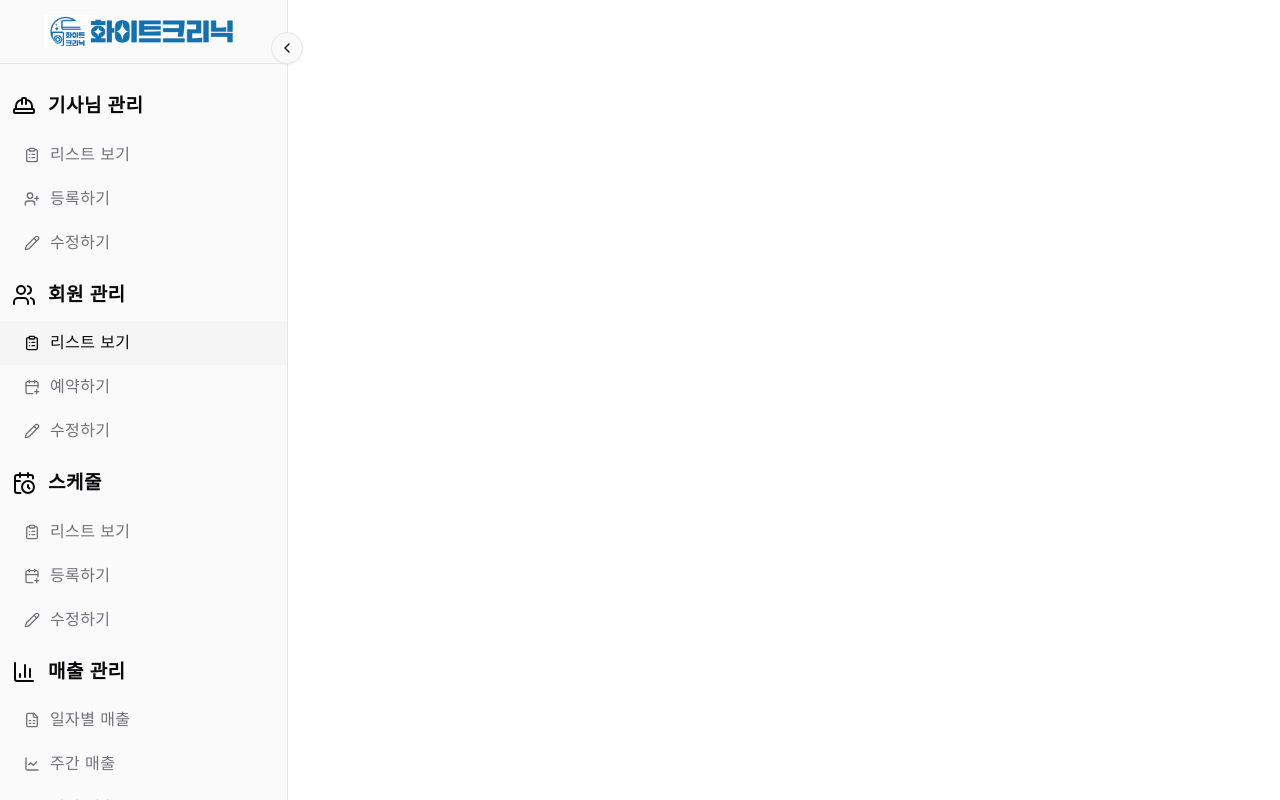
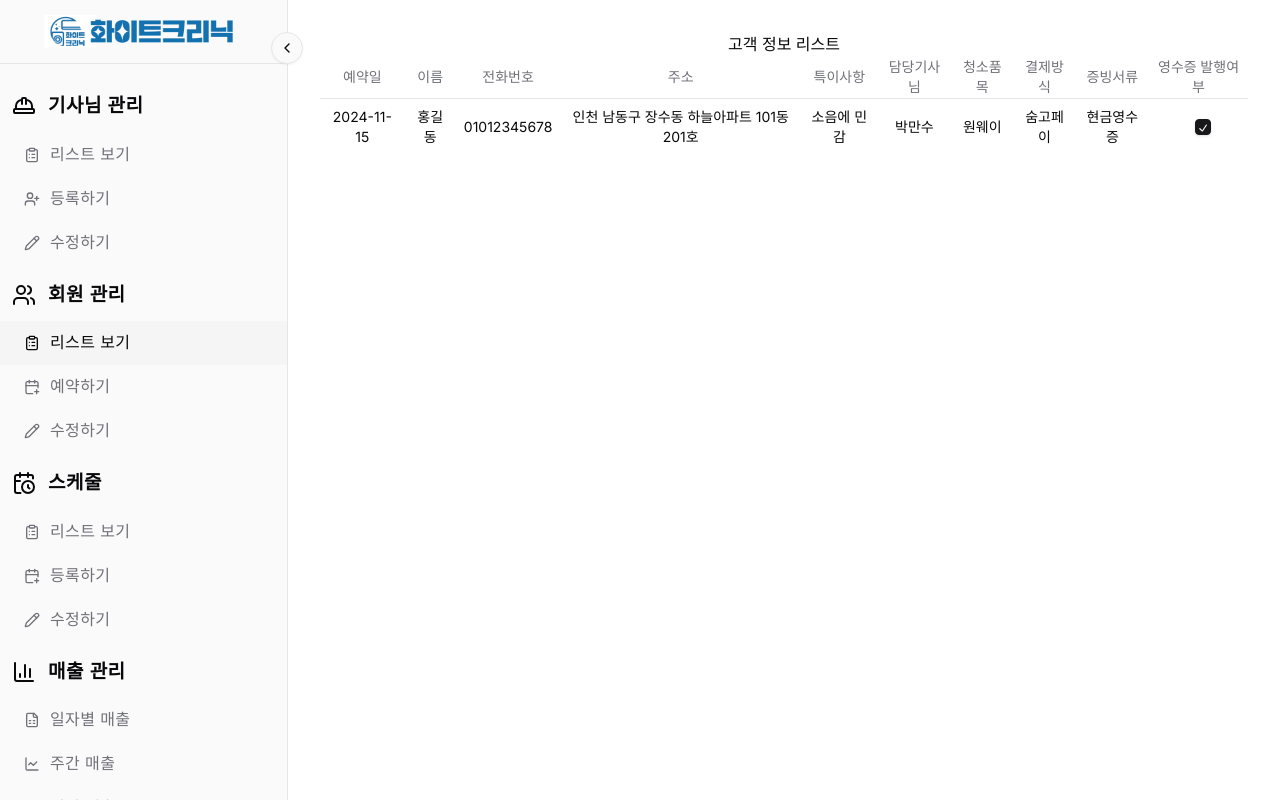
Before and after one commit to easyone1372/whtieclinic, a Next.js app: page /customers/c_list in a window 1280 px wide. Built offline with nearby package versions, Linux system fonts and the light colour scheme; a web font is replaced by a local one.

Commit message:
241113용현 테이블 만들기

```diff
--- a/src/app/customers/c_list/page.tsx
+++ b/src/app/customers/c_list/page.tsx
@@ -1,10 +1,70 @@
 'use client';
 
+import ATable from '@/components/molecules/Table/ATable';
+
+const headers = {
+  reservationDate: '예약일',
+  name: '이름',
+  phoneNumber: '전화번호',
+  address: '주소',
+  remark: '특이사항',
+  engineer: '담당기사님',
+  product: '청소품목',
+  paymentMethod: '결제방식',
+  receiptDocument: '증빙서류',
+  receiptIssued: '영수증 발행여부',
+};
+
+const customerData = [
+  {
+    id: 1,
+    bookingDate: '2024-11-15',
+    name: '홍길동',
+    phone: '01012345678',
+    addr: '인천 남동구 장수동 하늘아파트 101동 201호',
+    remark: '소음에 민감',
+    engineer: '박만수',
+    product: '원웨이',
+    payment: '숨고페이',
+    order_reciept_docs: '현금영수증',
+    reciept_docs_issued: 'true',
+  },
+];
+
+// 데이터에 맞는 열 키 배열
+const customerColumns: Array<
+  | 'bookingDate'
+  | 'name'
+  | 'phone'
+  | 'addr'
+  | 'remark'
+  | 'engineer'
+  | 'product'
+  | 'payment'
+  | 'order_reciept_docs'
+  | 'reciept_docs_issued'
+> = [
+  'bookingDate',
+  'name',
+  'phone',
+  'addr',
+  'remark',
+  'engineer',
+  'product',
+  'payment',
+  'order_reciept_docs',
+  'reciept_docs_issued',
+];
+
 const Page = () => {
-
   return (
-    <div className="w-full flex justify-center p-4">
-
+    <div>
+      <ATable
+        headers={headers}
+        data={customerData}
+        columns={customerColumns}
+        title="고객 정보 리스트"
+      />
     </div>
   );
 };
--- /dev/null
+++ b/src/components/atom/TableBody/ATableBody.tsx
@@ -0,0 +1,34 @@
+import React from 'react';
+import { TableBody, TableRow, TableCell } from '@/components/ui/table';
+import ShaCheckbox from '@/components/atom/CheckBox/ShaCheckBox';
+
+type TableBodyProps<T> = {
+  data: T[]; // 렌더링할 데이터 배열
+  columns: (keyof T)[]; // 열에 해당하는 데이터 키 배열
+};
+
+const ATableBody = <T extends { [key: string]: any }>({ data, columns }: TableBodyProps<T>) => {
+  return (
+    <TableBody>
+      {data.map((row, rowIndex) => (
+        <TableRow key={rowIndex}>
+          {columns.map((column, colIndex) => (
+            <TableCell key={colIndex} className="text-center">
+              {/* 'reciept_docs_issued' 컬럼일 때만 체크박스로 표시 */}
+              {column === 'reciept_docs_issued' ? (
+                <ShaCheckbox
+                  isChecked={row[column] === 'true'}
+                  textprops={{ text: '' }} // 체크박스 텍스트는 빈 값으로 설정
+                />
+              ) : (
+                row[column]
+              )}
+            </TableCell>
+          ))}
+        </TableRow>
+      ))}
+    </TableBody>
+  );
+};
+
+export default ATableBody;
--- /dev/null
+++ b/src/components/atom/TableHeader/ATableHeader.tsx
@@ -0,0 +1,24 @@
+import { TableHead, TableHeader, TableRow } from '@/components/ui/table';
+
+// ATableHeaderProps 타입 정의
+type ATableHeaderProps = {
+  [key: string]: string; // 각 헤더의 텍스트 레이블
+};
+
+// ATableHeader 컴포넌트 정의
+const ATableHeader = (props: ATableHeaderProps) => {
+  return (
+    <TableHeader>
+      <TableRow>
+        {/* 각 헤더 텍스트 레이블을 순회하며 TableHead로 렌더링 */}
+        {Object.entries(props).map(([key, label]) => (
+          <TableHead key={key} className="text-center">
+            {label} {/* 헤더 텍스트 표시 */}
+          </TableHead>
+        ))}
+      </TableRow>
+    </TableHeader>
+  );
+};
+
+export default ATableHeader;
--- a/src/components/molecules/FooterDisplay/PaymentDetailes.tsx
+++ b/src/components/molecules/FooterDisplay/PaymentDetailes.tsx
@@ -1,14 +1,14 @@
 import ShaText from '@/components/atom/Text/ShaText';
 import ShaInput from '@/components/atom/Input/ShaInput';
-import OneCheckbox from '@/components/molecules/checkbox/ShaOneCheckBox';
+import ShaCheckbox from '@/components/atom/CheckBox/ShaCheckBox';
 
 type PaymentDetailsProps = {
   totalAmount: number;
   finalPayment: number;
   isEditing: boolean;
-  isChecked: string;
+  isChecked: boolean; // isChecked를 boolean으로 변경
   onFinalPaymentChange: (value: number) => void;
-  onCheckboxChange: (key: string) => void;
+  onCheckboxChange: (checked: boolean) => void; // 체크 상태를 boolean으로 변경
 };
 
 // PaymentDetails 컴포넌트 정의
@@ -46,14 +46,10 @@ const PaymentDetails = ({
     {/* 지급 여부 체크박스 */}
     <div className="flex items-center gap-2">
       <ShaText text="지급여부:" isBold size="small" />
-      <OneCheckbox
-        checkboxes={{
-          paid: {
-            textprops: { text: '지급 완료' },
-          },
-        }}
+      <ShaCheckbox
+        isChecked={isChecked}
         onChange={onCheckboxChange}
-        value={isChecked}
+        textprops={{ text: '지급 완료' }}
       />
     </div>
   </>
--- /dev/null
+++ b/src/components/molecules/Table/ATable.tsx
@@ -0,0 +1,32 @@
+import { Table } from '@/components/ui/table';
+import ATableBody from '@/components/atom/TableBody/ATableBody';
+import ATableHeader from '@/components/atom/TableHeader/ATableHeader';
+
+// 타입 정의
+type ATableProps<T> = {
+  headers: { [key: string]: string }; // 헤더 텍스트
+  data: T[]; // 테이블에 표시할 데이터
+  columns: (keyof T)[]; // 열의 데이터 키 배열
+  title?: string; // 선택적 테이블 제목
+};
+
+const ATable = <T extends { [key: string]: any }>({
+  headers,
+  data,
+  columns,
+  title = '데이터 리스트',
+}: ATableProps<T>) => {
+  return (
+    <>
+      <div className="text-center">
+        <h1>{title}</h1>
+      </div>
+      <Table>
+        <ATableHeader {...headers} /> {/* 헤더 정보 전달 */}
+        <ATableBody data={data} columns={columns} /> {/* 데이터와 열 배열 전달 */}
+      </Table>
+    </>
+  );
+};
+
+export default ATable;
--- /dev/null
+++ b/src/components/organism/FilterTable/FiterTable.tsx
@@ -0,0 +1,5 @@
+const FilterTable = () => {
+  return;
+};
+
+export default FilterTable;
```
